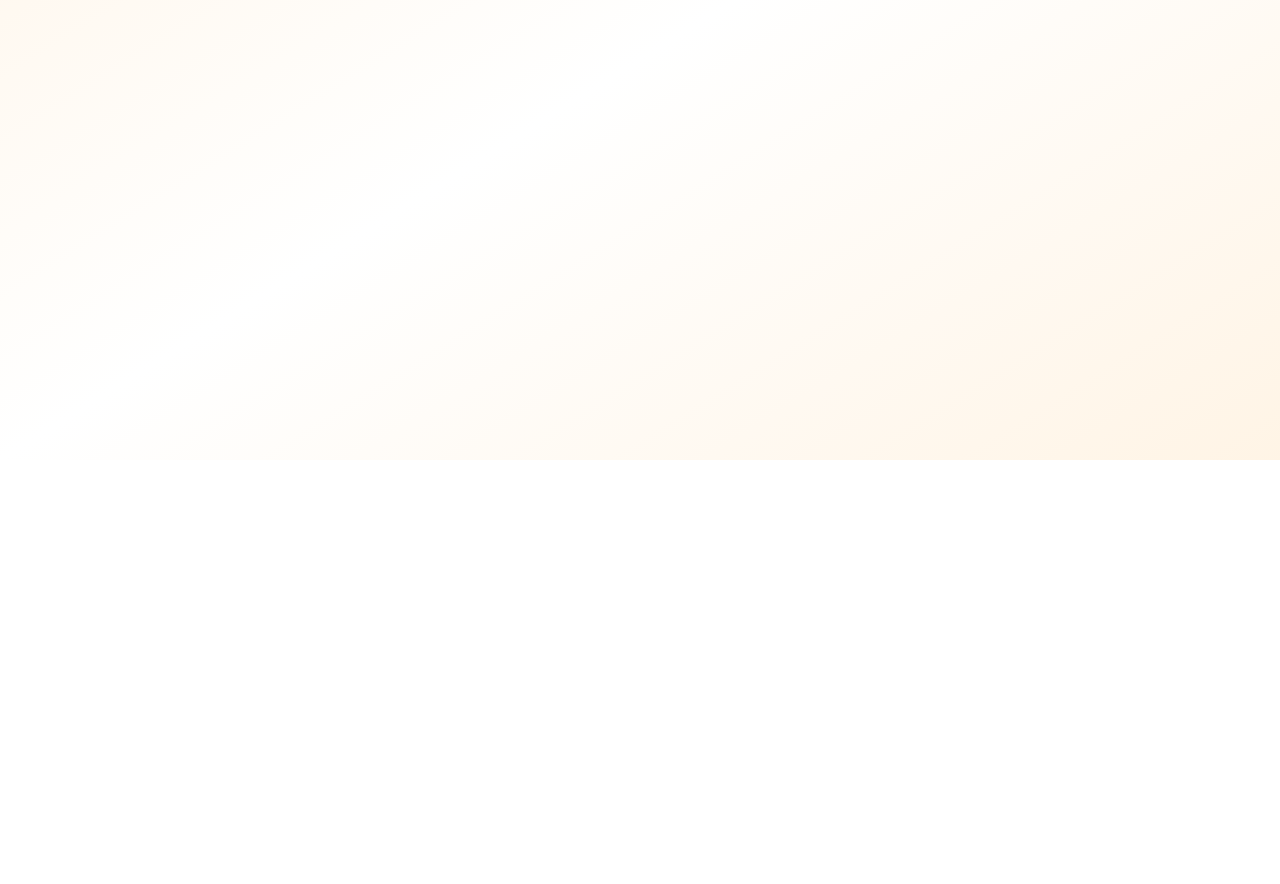
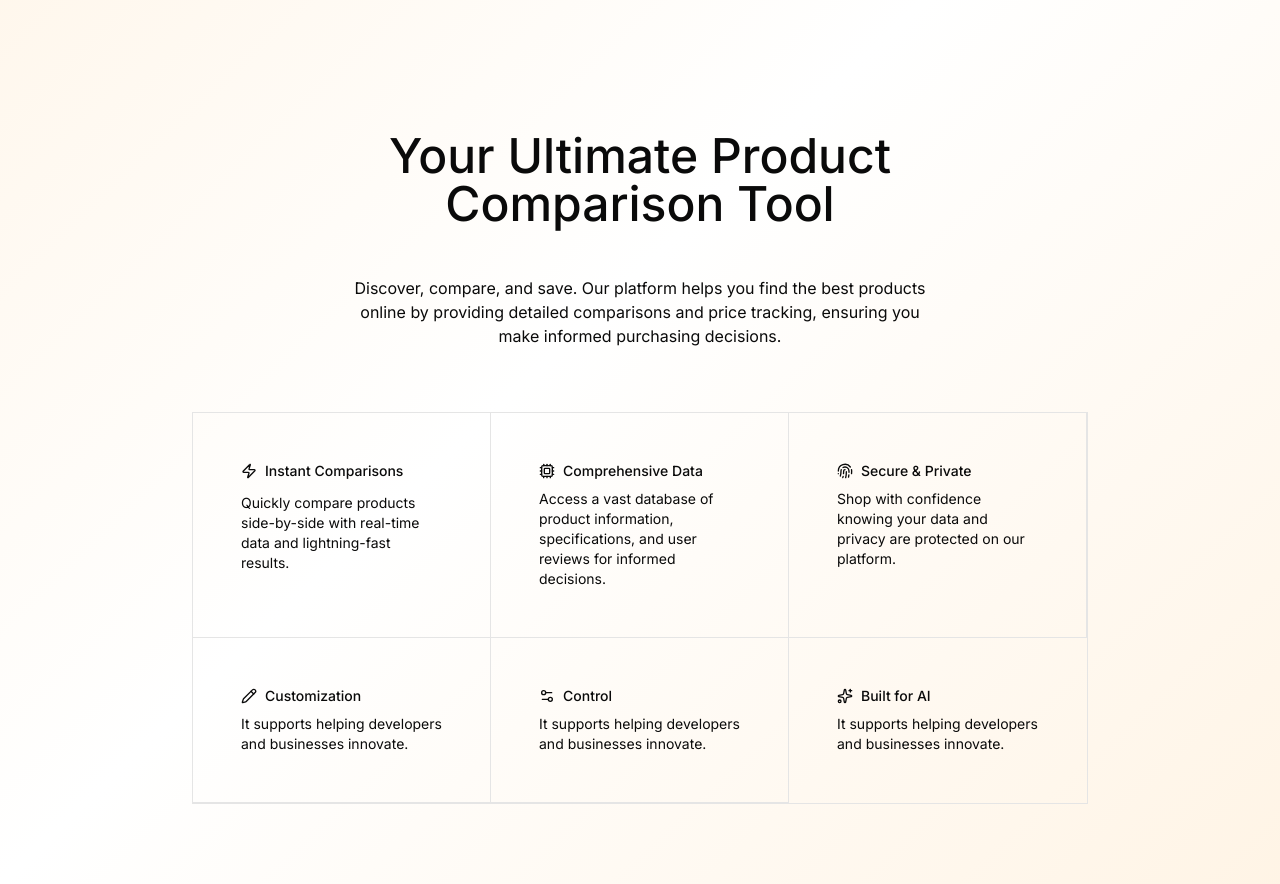
Before and after one commit to sahilcodexx/price-tracker, a Next.js app: page / in a window 1280 px wide. Shown: the part 340-1224 px from the top of the page. Before the commit the page ends 800 px from the top, so only its background shows below. Built offline with nearby package versions, Linux system fonts and the light colour scheme.

Commit message:
feature component added

```diff
--- a/app/page.tsx
+++ b/app/page.tsx
@@ -1,4 +1,5 @@
 import Header from "@/common/header";
+import Features from "@/components/features";
 
 export default function Home() {
   return (
@@ -6,7 +7,9 @@ export default function Home() {
       <Header />
       <section className="py-20 px-4 text-center">
         <div className="max-w-7xl mx-auto flex flex-col gap-3  items-center">
-          <div className="inline-flex items-center bg-orange-100/70 px-5 rounded-full text-orange-600 shadow-sm border-transparent ring ring-orange-600/20 py-1.5 mb-4">Made with love by SahilCodex</div>
+          <div className="inline-flex items-center bg-orange-100/70 px-5 rounded-full text-orange-600 shadow-sm border-transparent ring ring-orange-600/20 py-1.5 mb-4">
+            Made with love by SahilCodex
+          </div>
           <h2 className="text-5xl font-bold ">Never Miss a price Drop</h2>
           <p className="text-neutral-500 max-w-xl">
             Track prices from any e-commerce site. Get instant alerts when price
@@ -14,6 +17,7 @@ export default function Home() {
           </p>
         </div>
       </section>
+      <Features />
     </main>
   );
 }
--- a/common/header.tsx
+++ b/common/header.tsx
@@ -3,14 +3,14 @@ import Image from "next/image";
 
 const Header = () => {
   return (
-    <header className="bg-white px-8 py-5 rounded-xl shadow-sm border-transparent ring ring-neutral-200 backdrop-blur-2xl flex items-center justify-between md:max-w-5xl mx-auto max-w-md top-5 sticky z-10">
+    <header className="bg-white/60 px-8 py-3 rounded-xl shadow-sm border-transparent ring ring-neutral-200 backdrop-blur-lg flex items-center justify-between md:max-w-5xl mx-auto max-w-sm top-5 sticky z-100 ">
       <div>
         <Image
           src={"/lightlogo.png"}
           alt="logo"
           width={600}
           height={200}
-          className="h-6 w-auto"
+          className="h-4 w-auto"
         />
       </div>
       <div>
--- /dev/null
+++ b/components/features.tsx
@@ -0,0 +1,91 @@
+import {
+  Cpu,
+  Fingerprint,
+  Pencil,
+  Settings2,
+  Sparkles,
+  Zap,
+} from "lucide-react";
+
+export default function Features() {
+  return (
+    <section className="py-12 md:py-20">
+      <div className="mx-auto max-w-5xl space-y-8 px-6 md:space-y-16">
+        <div className="relative z-10 mx-auto max-w-xl space-y-6 text-center md:space-y-12">
+          <h2 className="text-balance text-4xl font-medium lg:text-5xl">
+            Your Ultimate Product Comparison Tool
+          </h2>
+          <p>
+            Discover, compare, and save. Our platform helps you find the best
+            products online by providing detailed comparisons and price
+            tracking, ensuring you make informed purchasing decisions.
+          </p>
+        </div>
+
+        <div className="relative mx-auto grid max-w-4xl divide-x divide-y border *:p-12 sm:grid-cols-2 lg:grid-cols-3">
+          <div className="space-y-3">
+            <div className="flex items-center gap-2">
+              <Zap className="size-4" />
+              <h3 className="text-sm font-medium">Instant Comparisons</h3>
+            </div>
+            <p className="text-sm">
+              Quickly compare products side-by-side with real-time data and
+              lightning-fast results.
+            </p>
+          </div>
+          <div className="space-y-2">
+            <div className="flex items-center gap-2">
+              <Cpu className="size-4" />
+              <h3 className="text-sm font-medium">Comprehensive Data</h3>
+            </div>
+            <p className="text-sm">
+              Access a vast database of product information, specifications, and
+              user reviews for informed decisions.
+            </p>
+          </div>
+          <div className="space-y-2">
+            <div className="flex items-center gap-2">
+              <Fingerprint className="size-4" />
+
+              <h3 className="text-sm font-medium">Secure & Private</h3>
+            </div>
+            <p className="text-sm">
+              Shop with confidence knowing your data and privacy are protected
+              on our platform.
+            </p>
+          </div>
+          <div className="space-y-2">
+            <div className="flex items-center gap-2">
+              <Pencil className="size-4" />
+
+              <h3 className="text-sm font-medium">Customization</h3>
+            </div>
+            <p className="text-sm">
+              It supports helping developers and businesses innovate.
+            </p>
+          </div>
+          <div className="space-y-2">
+            <div className="flex items-center gap-2">
+              <Settings2 className="size-4" />
+
+              <h3 className="text-sm font-medium">Control</h3>
+            </div>
+            <p className="text-sm">
+              It supports helping developers and businesses innovate.
+            </p>
+          </div>
+          <div className="space-y-2">
+            <div className="flex items-center gap-2">
+              <Sparkles className="size-4" />
+
+              <h3 className="text-sm font-medium">Built for AI</h3>
+            </div>
+            <p className="text-sm">
+              It supports helping developers and businesses innovate.
+            </p>
+          </div>
+        </div>
+      </div>
+    </section>
+  );
+}
```
Also changed, not shown: components.json.
